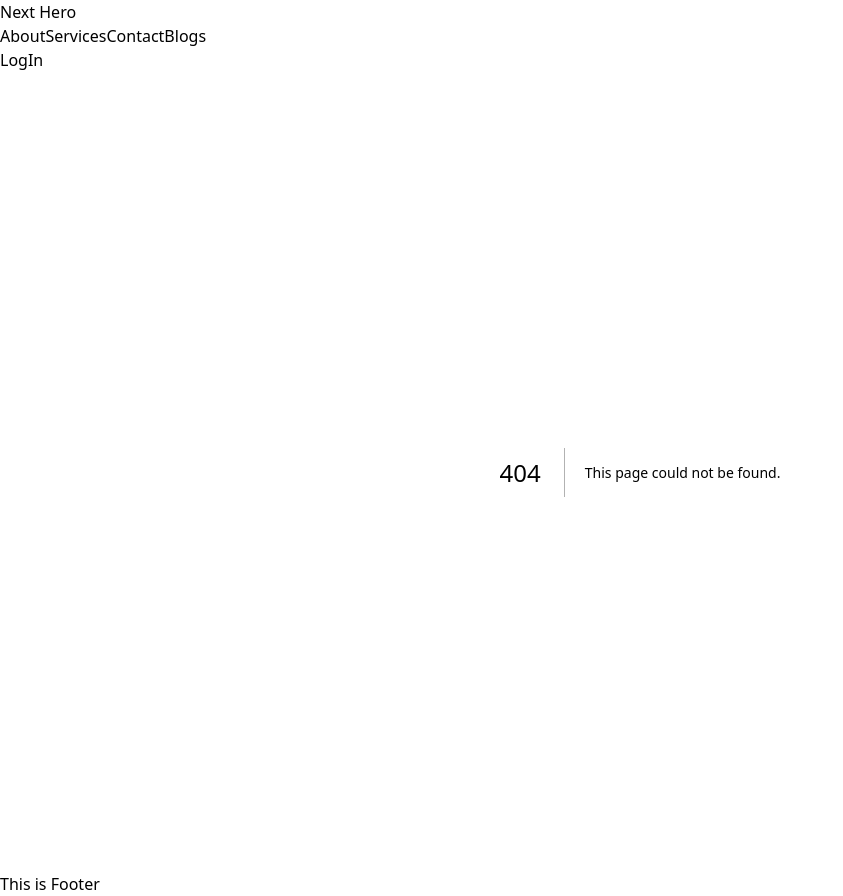
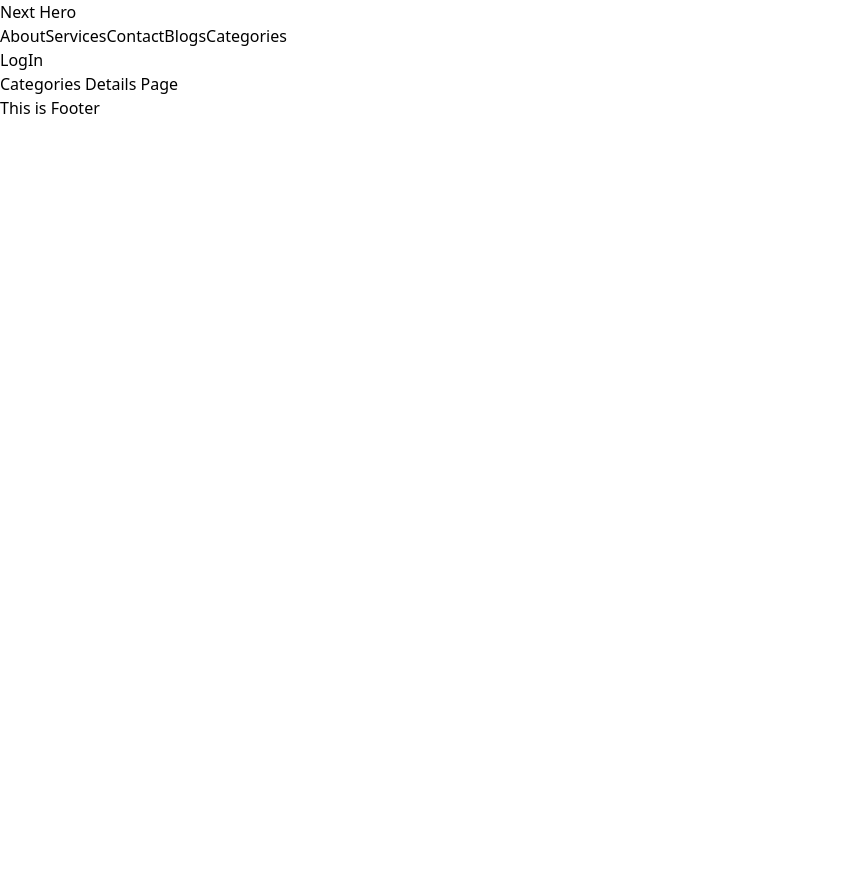
Before and after one commit to shahriar2880/next-hero, a Next.js app: page /categories in a window 1280 px wide. Before the commit this address had no page. Shown: the whole page, without its empty margins (0-843 px from the left). After the commit the page ends 800 px from the top, so only its background shows below. Built offline with nearby package versions, Linux system fonts and the light colour scheme.

Commit message:
catch all segments

```diff
--- /dev/null
+++ b/src/app/categories/[...features]/page.jsx
@@ -0,0 +1,15 @@
+import React from 'react'
+
+const CategoriesDetailsPage = ({params}) => {
+    if(params.features.length == 3)
+        return <div>{params.features[2]}</div>
+    if(params.features.length == 2)
+        return <div>{params.features[1]}</div>
+  return (
+    <div className='h-screen'>
+      <h1>Categories Details Page</h1>
+    </div>
+  )
+}
+
+export default CategoriesDetailsPage
--- a/src/components/Navbar.jsx
+++ b/src/components/Navbar.jsx
@@ -22,6 +22,11 @@
     {
       title: "Blogs",
       path: "/blogs",
+    },
+
+    {
+      title: "Categories",
+      path: "/categories",
     },
   ];
   const handlerLogin = () => {
```
Also changed, not shown: src/app/categories/page.jsx (added, +11 -0 lines).
